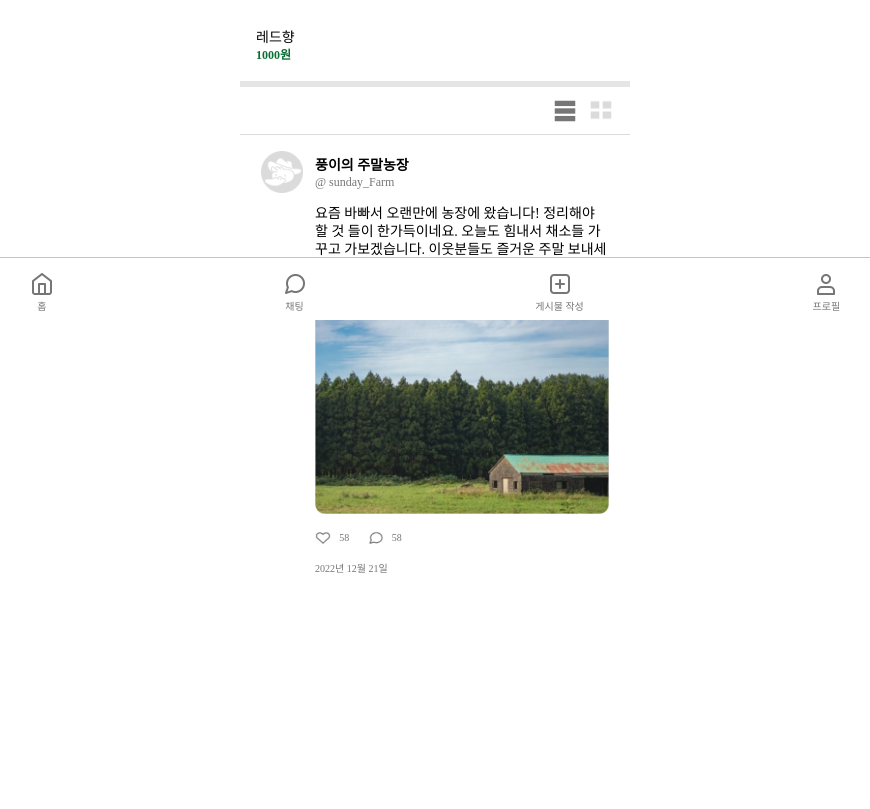
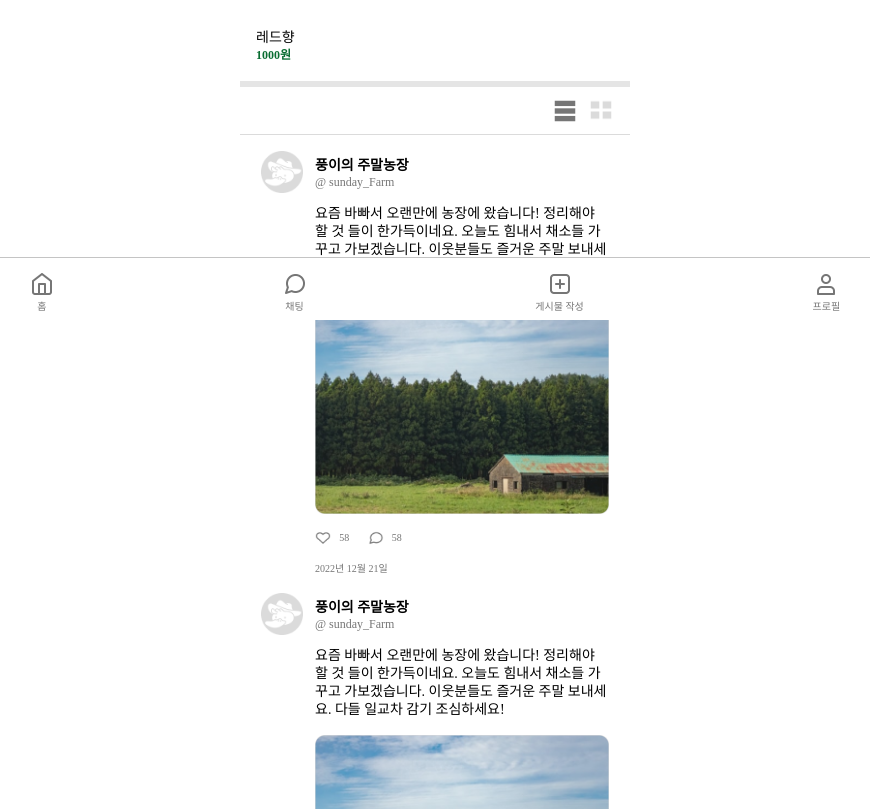
Before and after one commit to One-Hundred-Trials/Good-Harvest-Market, a React (Create React App) app: page /user_profile/1 in a window 1280 px wide. Shown: the part 480-1289 px from the top of the page, without its empty margins (205-1075 px from the left). Before the commit the page ends 1089 px from the top, so only its background shows below. Built offline with nearby package versions, Linux system fonts and the light colour scheme.

Commit message:
Modify : PostCard 및 PostAlbum 수정

```diff
--- a/src/components/PostAlbum/PostAlbum.jsx
+++ b/src/components/PostAlbum/PostAlbum.jsx
@@ -6,6 +6,7 @@ const UlStyle = styled.ul`
   height: 404px;
   display: grid;
   grid-template-columns: repeat(3, 114px);
+  grid-template-rows: repeat(3, 114px);
   gap: 8px;
   overflow-y: scroll;
   -ms-overflow-style: none;
--- a/src/components/PostAlbumList/PostAlbumList.jsx
+++ b/src/components/PostAlbumList/PostAlbumList.jsx
@@ -1,11 +1,23 @@
 import React from 'react';
 import styled from 'styled-components';
-import unsplashImg from '../../assets/img/unsplash_FWtiv70Z_ZY.png';
+import unsplashImg from '../../assets/img/unsplash_5MF7EFgy02U.png';
+import iconImgLayer from '../../assets/img/iccon-img-layers.png';
 
 const ListStyle = styled.li`
   position: relative;
+  &::after {
+    content: ' ';
+    position: absolute;
+    top: 6px;
+    right: 6px;
+    width: 20px;
+    height: 20px;
+    background-image: url(${iconImgLayer});
+    background-size: contain;
+  }
   img {
     width: 100%;
+    background-size: cover;
   }
 `;
 
--- /dev/null
+++ b/src/components/PostCarList/PostCardList.jsx
@@ -0,0 +1,67 @@
+import React from 'react';
+import styled from 'styled-components';
+import ProfileAccount from '../ProfileAccount/ProfileAccount';
+import ProfileImg from '../../assets/img/basic-profile-50.png';
+import PostImg from '../../assets/img/unsplash_FWtiv70Z_ZY.png';
+import HeartIcon from '../HearIcon/HeartIcon';
+import CommentIcon from '../CommentsIcon/CommentIcon';
+
+const PostProfileImg = styled.img`
+  width: 42px;
+  height: 42px;
+`;
+
+const PostAccountLiStyle = styled.li`
+  display: flex;
+  align-items: flex-start;
+  gap: 12px;
+`;
+
+const PostContentsStyle = styled.p`
+  margin: 16px 0px;
+  line-height: 1.8rem;
+  font-weight: 400;
+  font-size: 1.4rem;
+`;
+
+const PostImgStyle = styled.img`
+  margin-bottom: 15px;
+`;
+
+const PostDivStyle = styled.div`
+  display: flex;
+  gap: 18.5px;
+`;
+
+const PostDateStyle = styled.p`
+  margin: 19px 0px;
+  color: var(--main-grey-76);
+`;
+
+export default function PostCardList() {
+  return (
+    <PostAccountLiStyle>
+      <PostProfileImg src={ProfileImg} alt="" />
+      <div>
+        <ProfileAccount
+          size="1.4rem"
+          margin="0"
+          align="flex-start"
+          marginbottom="2px"
+          margintop="8px"
+        />
+        <PostContentsStyle>
+          요즘 바빠서 오랜만에 농장에 왔습니다! 정리해야 할 것 들이
+          한가득이네요. 오늘도 힘내서 채소들 가꾸고 가보겠습니다. 이웃분들도
+          즐거운 주말 보내세요. 다들 일교차 감기 조심하세요!
+        </PostContentsStyle>
+        <PostImgStyle src={PostImg} alt="" />
+        <PostDivStyle>
+          <HeartIcon />
+          <CommentIcon />
+        </PostDivStyle>
+        <PostDateStyle>2022년 12월 21일</PostDateStyle>
+      </div>
+    </PostAccountLiStyle>
+  );
+}
--- a/src/components/PostCard/PostCard.jsx
+++ b/src/components/PostCard/PostCard.jsx
@@ -1,76 +1,21 @@
 import React from 'react';
 import styled from 'styled-components';
-import ProfileAccount from '../ProfileAccount/ProfileAccount';
-import ProfileImg from '../../assets/img/basic-profile-50.png';
 import { Wrap } from '../../styles/GlobalStyles';
-import PostImg from '../../assets/img/unsplash_FWtiv70Z_ZY.png';
-import HeartIcon from '../HearIcon/HeartIcon';
-import CommentIcon from '../CommentsIcon/CommentIcon';
+import PostCardList from '../PostCarList/PostCardList';
 
-const WrapContainer = styled.div`
+const ContUlStyle = styled.ul`
   ${Wrap}
+  padding : 16px 21px;
   background-color: var(--white);
-  padding: 16px 21px;
-`;
-
-const PostProfileImg = styled.img`
-  width: 42px;
-  height: 42px;
-`;
-
-const PostAccountStyle = styled.div`
-  display: flex;
-  align-items: flex-start;
-  gap: 12px;
-`;
-
-const PostContentsStyle = styled.p`
-  margin: 16px 0px;
-  line-height: 1.8rem;
-  font-weight: 400;
-  font-size: 1.4rem;
-`;
-
-const PostImgStyle = styled.img`
-  margin-bottom: 15px;
-`;
-
-const PostDivStyle = styled.div`
-  display: flex;
-  gap: 18.5px;
-`;
-
-const PostDateStyle = styled.p`
-  margin: 19px 0px;
-  color: var(--main-grey-76);
 `;
 
 export default function PostCard() {
   return (
-    <WrapContainer>
-      <PostAccountStyle>
-        <PostProfileImg src={ProfileImg} alt="" />
-        <div>
-          <ProfileAccount
-            size="1.4rem"
-            margin="0"
-            align="flex-start"
-            marginbottom="2px"
-            margintop="8px"
-          />
-          <PostContentsStyle>
-            요즘 바빠서 오랜만에 농장에 왔습니다! 정리해야 할 것 들이
-            한가득이네요. 오늘도 힘내서 채소들 가꾸고 가보겠습니다. 이웃분들도
-            즐거운 주말 보내세요. 다들 일교차 감기 조심하세요!
-          </PostContentsStyle>
-          <PostImgStyle src={PostImg} alt="" />
-          <PostDivStyle>
-            <HeartIcon />
-            <CommentIcon />
-          </PostDivStyle>
-          <PostDateStyle>2022년 12월 21일</PostDateStyle>
-        </div>
-      </PostAccountStyle>
-    </WrapContainer>
+    <ContUlStyle>
+      <PostCardList />
+      <PostCardList />
+      <PostCardList />
+      <PostCardList />
+    </ContUlStyle>
   );
 }
--- a/src/pages/Main/Profile/UserProfile/UserProfile.jsx
+++ b/src/pages/Main/Profile/UserProfile/UserProfile.jsx
@@ -7,7 +7,6 @@ import ProductList from '../../../../components/ProductList/ProductList';
 import Nav from '../../../../components/Nav/Nav';
 import PostCard from '../../../../components/PostCard/PostCard';
 import ListOrAlbum from '../../../../components/ListOrAlbum/ListOrAlbum';
-import ListIcon from '../../../../components/ListIcon/ListIcon';
 import PostAlbum from '../../../../components/PostAlbum/PostAlbum';
 
 const ContSectionStyle = styled.section`
```
